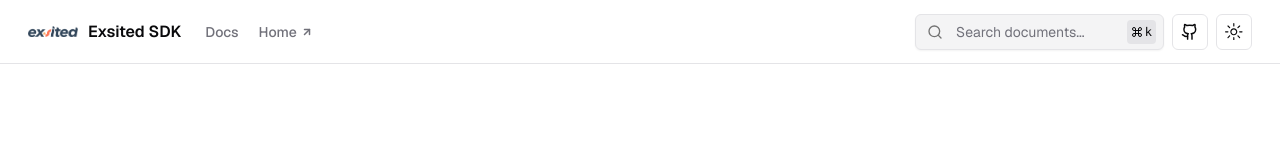
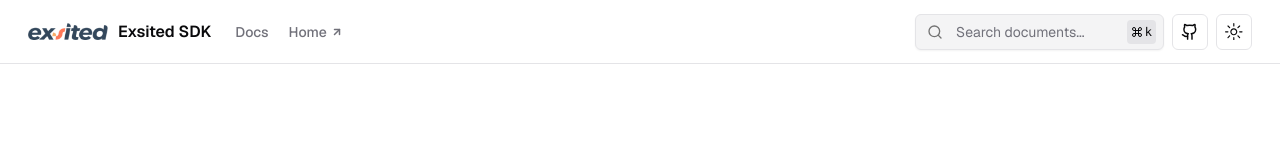
Before and after one commit to MohammadShuvoAli/exsited, a Next.js app: page / in a window 1280 px wide. Shown: the top 160 px of the page. Built offline with nearby package versions, Linux system fonts and the light colour scheme.

Commit message:
Update logo.tsx

```diff
--- a/components/navigation/logo.tsx
+++ b/components/navigation/logo.tsx
@@ -8,8 +8,8 @@ export function Logo() {
         <Image
           src={Settings.siteicon}
           alt={`${Settings.title} main logo`}
-          width={50}
-          height={50}
+          width={80}
+          height={80}
           loading="lazy"
           decoding="async"
         />
```
